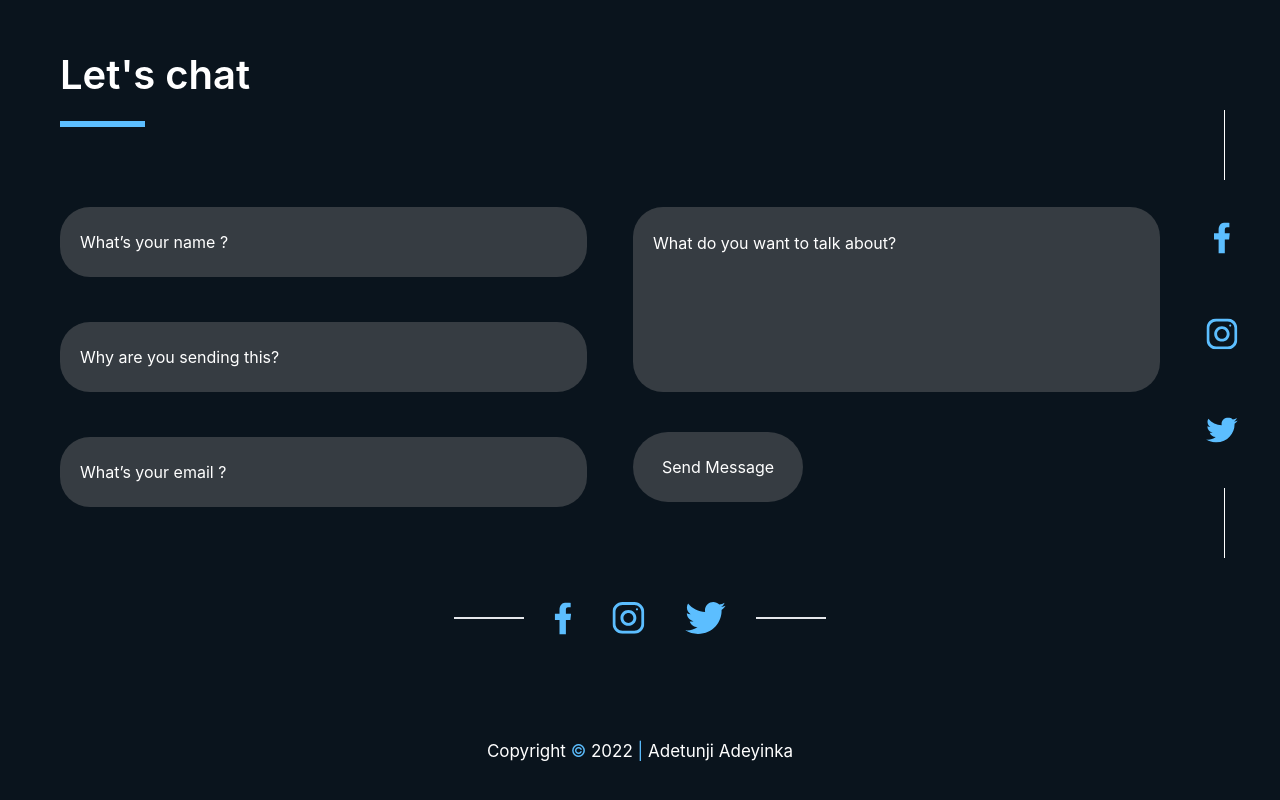
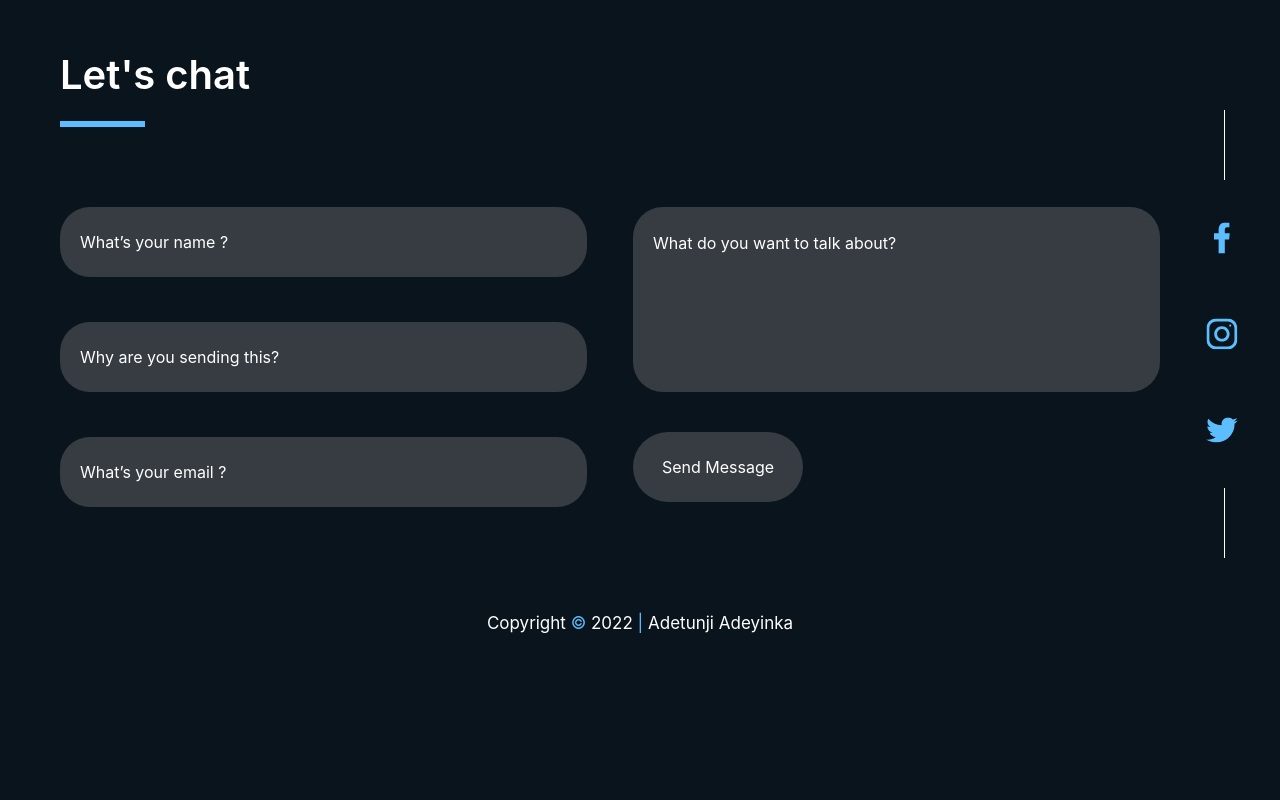
Before and after one commit to Itzadetunji/my-website, a Next.js app: page /contact in a window 1280 px wide. Shown: the part 120-920 px from the top of the page. After the commit the page ends 800 px from the top, so only its background shows below. Built offline with nearby package versions, Linux system fonts and the light colour scheme.

Commit message:
Chore: Updated contact.tsx

```diff
--- a/pages/contact.tsx
+++ b/pages/contact.tsx
@@ -121,7 +121,7 @@ const contact : NextPage = () => {
 				</div>
       </div>
       {/* <ParticleComponent/> */}
-      <div className='mt-[95px]'>
+      <div className='mt-[95px] lg:hidden'>
         <Social_Links/>
       </div>
       <Footer/>
```
